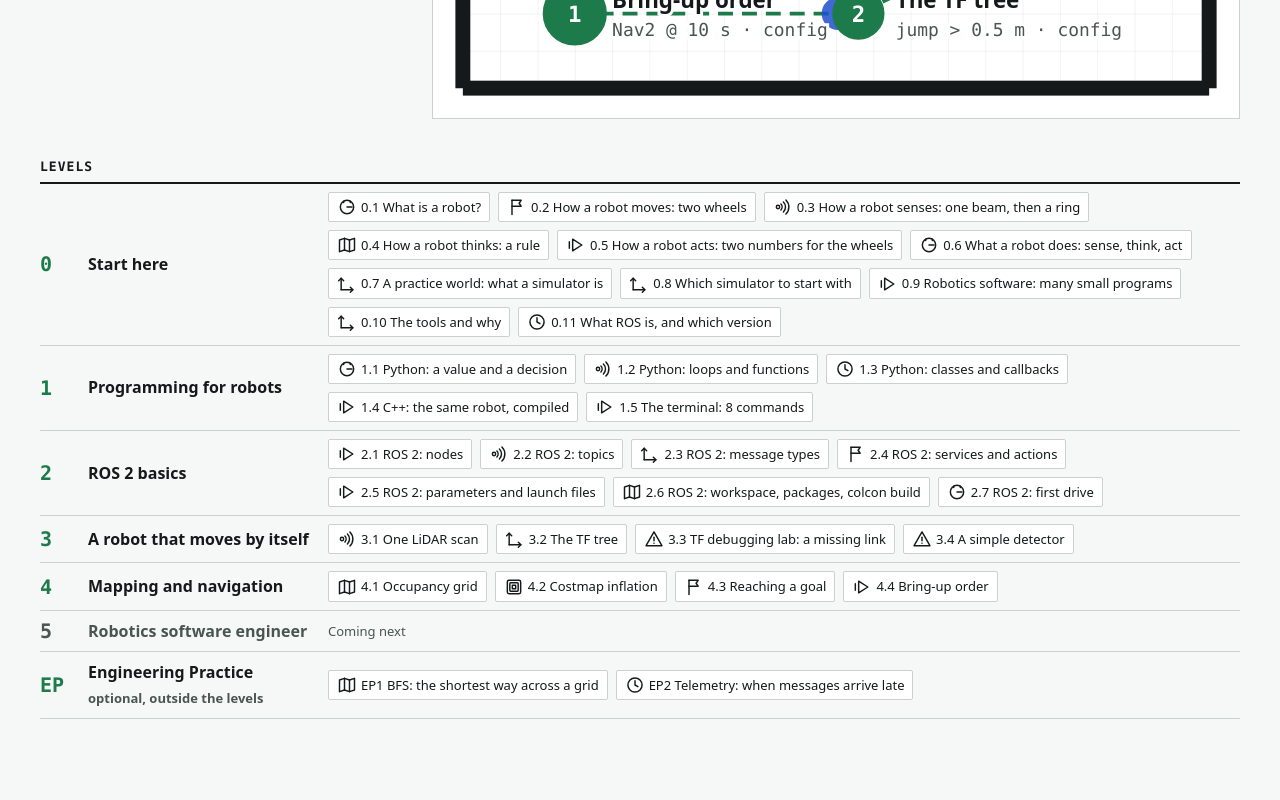
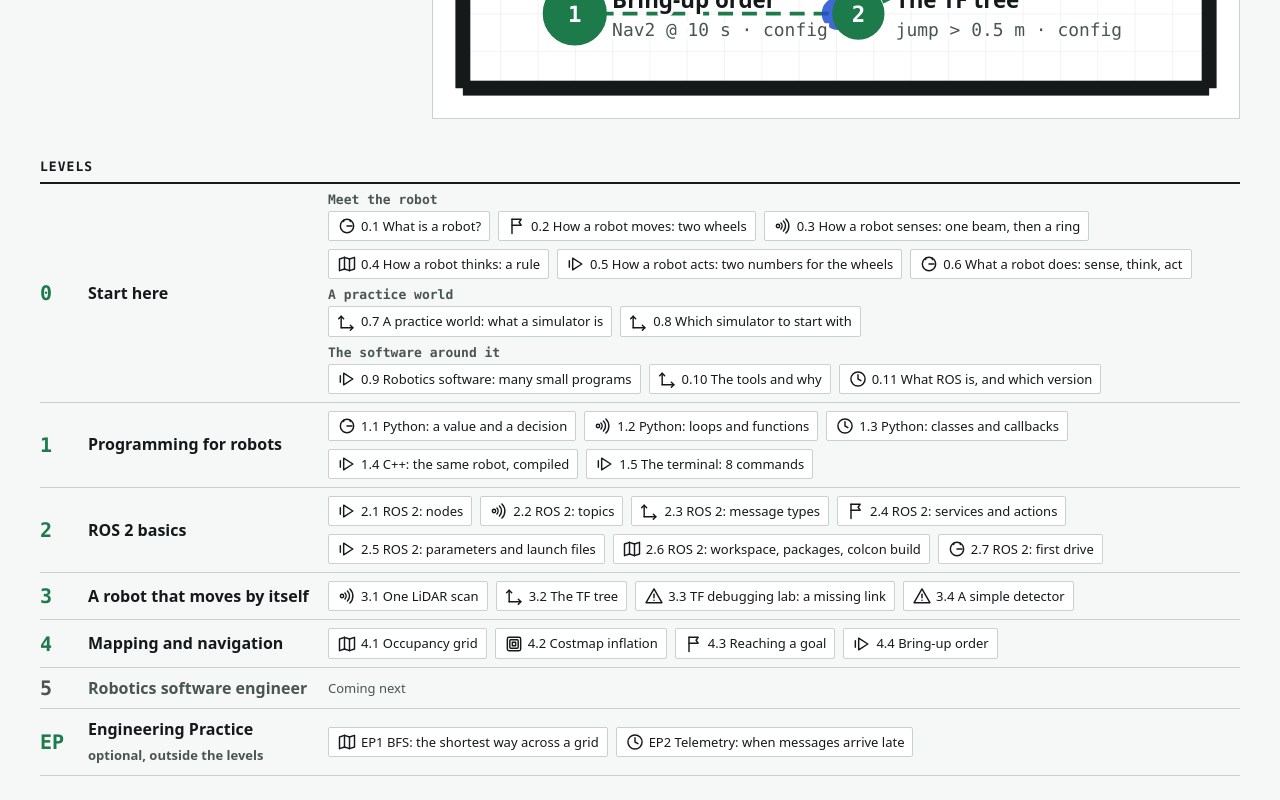
Before and after one commit to AungKaung1928/robotics-101, a React (Vite) app: page / in a window 1280 px wide. Shown: the part 772-1572 px from the top of the page. Before the commit the page ends 1531 px from the top, so only its background shows below. Built offline with nearby package versions, Linux system fonts and the light colour scheme.

Commit message:
Level map: Level 0 in three labelled groups (meet the robot, a practice world, the software around it); test: groups cover Level 0 in reading order

```diff
--- a/src/chapters/l0/index.ts
+++ b/src/chapters/l0/index.ts
@@ -10,6 +10,7 @@ import { LOOP_STRINGS } from './loop.strings'
 import { PIPE_STRINGS } from './pipe.strings'
 import { ROS_STRINGS } from './ros.strings'
 import { TOOLS_STRINGS } from './tools.strings'
+import { ONRAMP_A, ONRAMP_B } from './onramp'
 
 /** Level 0 chapters, in reading order: on-ramp (meet → act, loop), simulator (simwhat, simpick), then the tools (pipe, tools, ros). */
 export const LEVEL0_CHAPTERS: ChapterMeta[] = [
@@ -26,6 +27,9 @@ export const LEVEL0_CHAPTERS: ChapterMeta[] = [
   { id: 'ros', level: 0, titleEn: ROS_STRINGS.en.title, titleJa: ROS_STRINGS.ja.title, icon: 'clock' },
 ]
 
+/** Level 0 groups on the level map (spec APP_R101_ONRAMP.md): A meet the robot, B a practice world, C the software around it. */
+export const LEVEL0_GROUPS: readonly (readonly string[])[] = [[...ONRAMP_A, 'loop'], ONRAMP_B, ['pipe', 'tools', 'ros']]
+
 export { default as LoopChapter } from './LoopChapter'
 export { default as PipeChapter } from './PipeChapter'
 export { default as ToolsChapter } from './ToolsChapter'
--- a/src/components/Overview.tsx
+++ b/src/components/Overview.tsx
@@ -5,6 +5,7 @@ import { titleOf, type Strings } from '../i18n'
 import { CHAPTERS, type ChapterId } from '../lib/route'
 import { CHAPTER_ICON, Icon } from '../icons'
 import { EP_CHAPTERS } from '../chapters/ep'
+import { LEVEL0_GROUPS } from '../chapters/l0'
 import { LEVELS } from '../content/levels'
 import { readDone } from '../lib/progress'
 import Arena from './Arena'
@@ -35,6 +36,12 @@ export default function Overview({ t }: { t: Strings }) {
         onMouseEnter={() => setPeek(c)} onFocus={() => setPeek(c)}>{body}</a>
     )
   })
+  const chip = (c: (typeof LEVELS)[number][number], n: number, i: number) => (
+    <a key={c.id} href={`#/${n}/${c.id}`} className={done.has(c.id) ? 'is-done' : undefined}>
+      <Icon name={c.icon} /> <span>{n}.{i + 1} {titleOf(c, t)}</span>
+      {done.has(c.id) && <span className="tick" aria-label={t.levels.opened}>✓</span>}
+    </a>
+  )
   const map = (
     <section className="levelmap" aria-labelledby="levels-h">
       <h2 id="levels-h">{t.levels.heading}</h2>
@@ -43,15 +50,16 @@ export default function Overview({ t }: { t: Strings }) {
           <li key={n} className={chs.length ? undefined : 'is-soon'}>
             <span className="lv-n">{n}</span>
             <span className="lv-name">{t.levels.names[n]}</span>
-            {chs.length ? (
-              <span className="lv-chs">
-                {chs.map((c, i) => (
-                  <a key={c.id} href={`#/${n}/${c.id}`} className={done.has(c.id) ? 'is-done' : undefined}>
-                    <Icon name={c.icon} /> <span>{n}.{i + 1} {titleOf(c, t)}</span>
-                    {done.has(c.id) && <span className="tick" aria-label={t.levels.opened}>✓</span>}
-                  </a>
+            {chs.length ? (n === 0 ? (
+              <span className="lv-groups">
+                {LEVEL0_GROUPS.map((ids, g) => (
+                  <span key={g} className="lv-group" role="group" aria-label={t.levels.groups[g]}>
+                    <span className="lv-gname" aria-hidden="true">{t.levels.groups[g]}</span>
+                    <span className="lv-chs">{chs.filter((c) => ids.includes(c.id)).map((c) => chip(c, n, chs.indexOf(c)))}</span>
+                  </span>
                 ))}
               </span>
+            ) : <span className="lv-chs">{chs.map((c, i) => chip(c, n, i))}</span>
             ) : <span className="lv-chs note">{t.levels.soon}</span>}
           </li>
         ))}
--- a/src/i18n.ts
+++ b/src/i18n.ts
@@ -27,6 +27,7 @@ const en = {
     ep: 'Engineering Practice',
     epNote: 'optional, outside the levels',
     opened: 'opened',
+    groups: ['Meet the robot', 'A practice world', 'The software around it'],
   },
   plan: 'Plan',
   source: 'Source',
@@ -195,6 +196,7 @@ const ja: typeof en = {
     ep: 'エンジニアリング実践',
     epNote: '任意、レベルの外',
     opened: '開いた',
+    groups: ['ロボットに会う', '練習の世界', 'まわりのソフトウェア'],
   },
   plan: '全体図',
   source: '出典',
--- a/src/index.css
+++ b/src/index.css
@@ -238,8 +238,11 @@ h1 .icon { width: 0.8em; height: 0.8em; }
 .lv-chs a:hover { border-color: var(--ink); }
 .lv-chs a.is-done { border-color: var(--free); }
 .tick { color: var(--free); font-weight: 700; }
+.lv-groups { display: grid; gap: var(--s2); min-width: 0; }
+.lv-group { display: grid; gap: var(--s1); }
+.lv-gname { font: 600 var(--t-small) var(--mono); color: var(--ink-2); }
 @media (max-width: 700px) {
   .levelmap { padding: 0 var(--s3) var(--s4); }
   .levelmap li { grid-template-columns: 2rem minmax(0, 1fr); }
-  .lv-chs { grid-column: 1 / -1; }
+  .lv-chs, .lv-groups { grid-column: 1 / -1; }
 }
```
Also changed, not shown: 1 other file (tests, documents, lock files or other folders).
